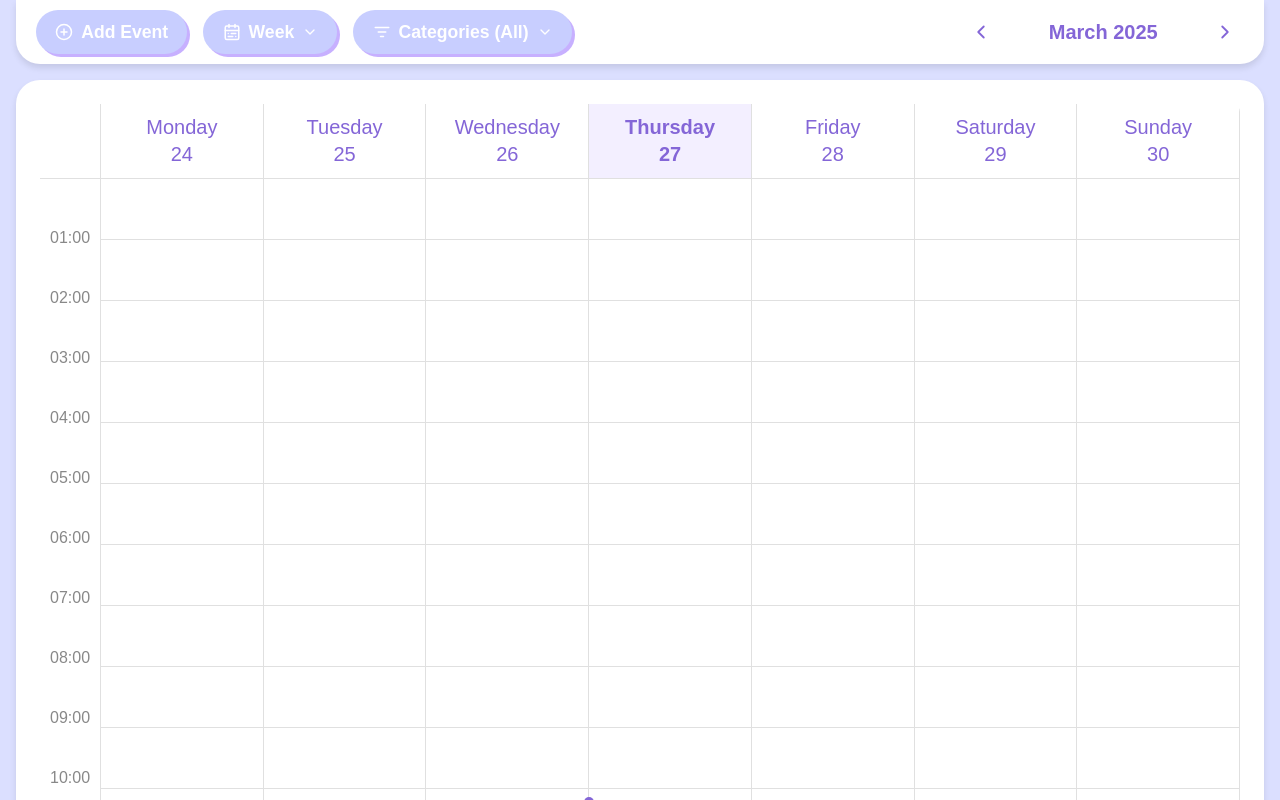
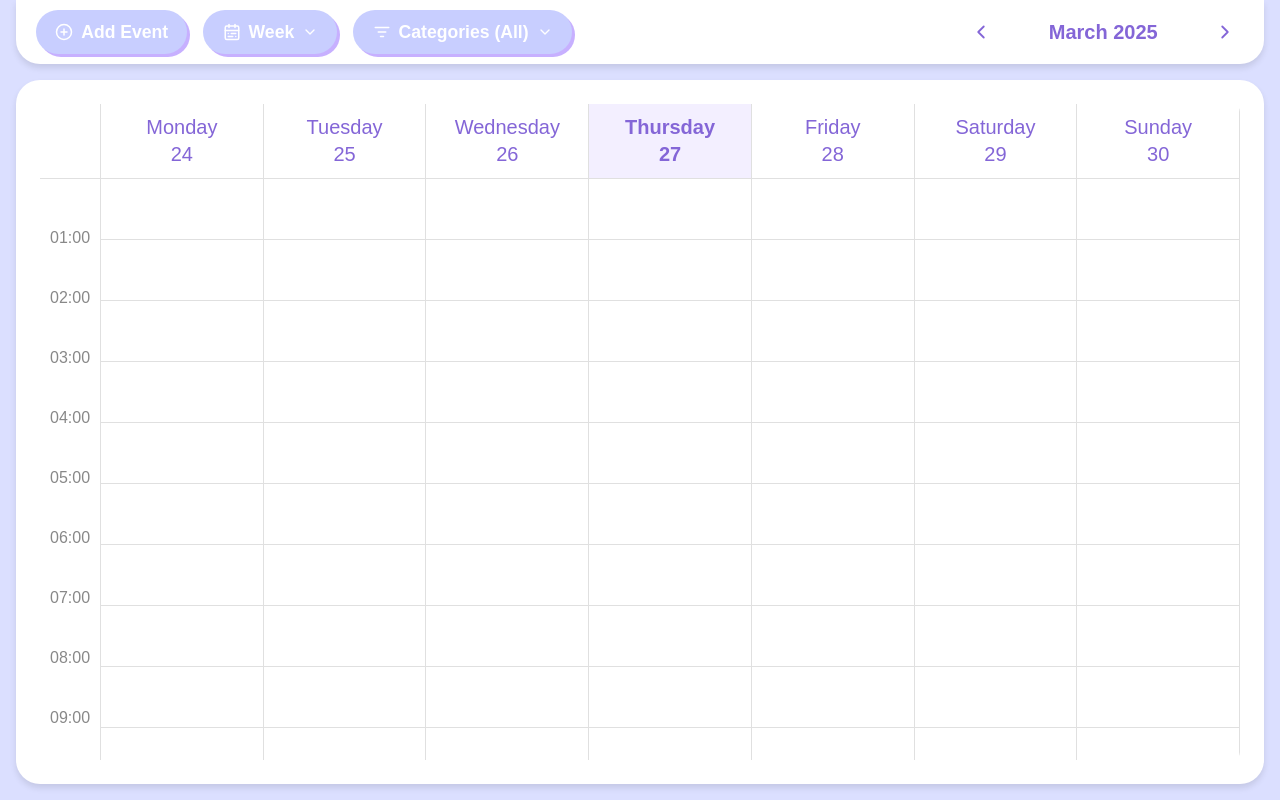
Before and after one commit to Danylo37/calendar-app, a React (Create React App) app: page / in a window 1280 px wide. Shown: the top 800 px of the page. Built offline with nearby package versions, Linux system fonts and the light colour scheme.

Commit message:
In main-container changed min-height to height

```diff
--- a/src/styles/layout/Main.css
+++ b/src/styles/layout/Main.css
@@ -3,6 +3,6 @@
     border-radius: 1.5rem;
     margin: 1rem 0;
     padding: 1.5rem;
-    min-height: calc(98vh - 8rem);
+    height: calc(98vh - 8rem);
     box-shadow: 0 4px 6px rgba(0, 0, 0, 0.1);
 }
```
